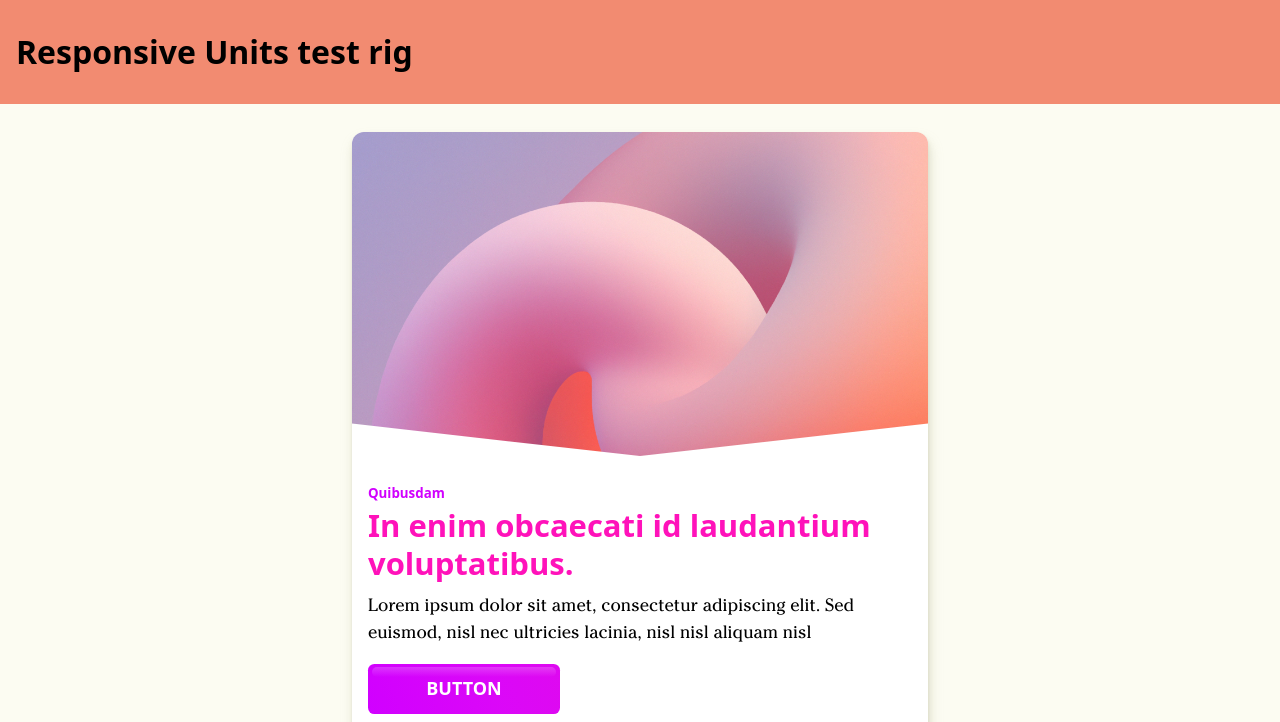
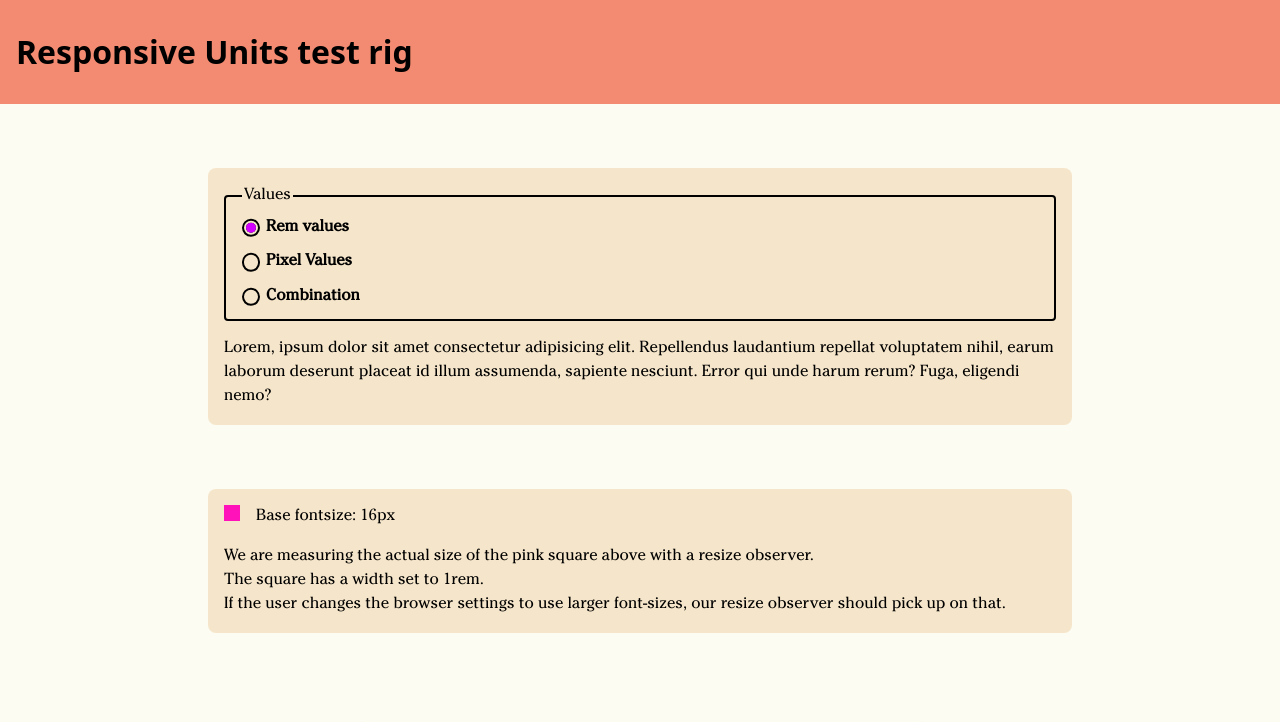
Before and after one commit to NicklasBryntesson/Static-a11y-text-sandbox, a website built with Vite: page index.html in a window 1280 px wide. Shown: the top 722 px of the page. Built offline with nearby package versions, Linux system fonts and the light colour scheme; files whose address does not match are found by name.

Commit message:
js & base in place

```diff
--- a/src/css/global/inputs.css
+++ b/src/css/global/inputs.css
@@ -57,3 +57,68 @@
     pointer-events: none;
   }
 }
+
+:root {
+  --form-control-color: var(--brand-deep-plum);
+}
+
+.form-control {
+  font-size: 1rem;
+  font-weight: bold;
+  line-height: 1.1;
+  display: grid;
+  grid-template-columns: 1em auto;
+  gap: 0.5em;
+}
+
+.form-control + .form-control {
+  margin-top: 1em;
+}
+
+.form-control:focus-within {
+  color: var(--form-control-color);
+}
+
+input[type="radio"] {
+  /* Add if not using autoprefixer */
+  -webkit-appearance: none;
+  /* Remove most all native input styles */
+  appearance: none;
+  /* For iOS < 15 */
+  background-color: var(--form-background);
+  /* Not removed via appearance */
+  margin: 0;
+
+  font: inherit;
+  color: currentColor;
+  width: 1.15em;
+  height: 1.15em;
+  border: 0.15em solid currentColor;
+  border-radius: 50%;
+  transform: translateY(-0.075em);
+
+  display: grid;
+  place-content: center;
+}
+
+input[type="radio"]::before {
+  content: "";
+  width: 0.65em;
+  height: 0.65em;
+  border-radius: 50%;
+  transform: scale(0);
+  transition: 120ms transform ease-in-out;
+  box-shadow: inset 1em 1em var(--form-control-color);
+  /* Windows High Contrast Mode */
+  background-color: CanvasText;
+}
+
+input[type="radio"]:checked::before {
+  transform: scale(1);
+}
+/*
+input[type="radio"]:focus {
+  outline: max(2px, 0.15em) solid currentColor;
+  outline-offset: max(2px, 0.15em);
+}
+ */
--- a/src/css/setup/variables.css
+++ b/src/css/setup/variables.css
@@ -4,7 +4,8 @@
   --brand-hot-pink: #ff12ba;
   --brand-sunset: #f9537b;
   --brand-pasoa: #f28b71;
-  --brand-sand: #f0cfa1;
+  --brand-sand: hsl(35, 72%, 79%);
+  --brand-sand-50: hsla(35, 72%, 79%, 0.5);
   --brand-limone: hsla(60, 62%, 88%, 1);
 
   --brand-color-white: #fff;
--- a/src/css/style.css
+++ b/src/css/style.css
@@ -13,7 +13,7 @@
 @import "partials/content/main.css";
 @import "partials/cards/card.css";
 
-.text {
+.wysiwyg-text {
   max-width: 56rem;
   margin-inline: auto;
   margin-block: 4rem;
@@ -22,4 +22,68 @@
     max-width: 54ch;
     margin-inline-end: auto;
   }
+
+  & ul,
+  & ol,
+  & dl {
+    margin-block: 1.25rem;
+  }
+
+  & p {
+    margin-block-end: 1.25rem;
+  }
 }
+
+.controls {
+  max-width: 56rem;
+  margin-inline: auto;
+  margin-block: 4rem;
+  padding-inline: 1rem;
+}
+
+.measure {
+  background-color: var(--brand-sand-50);
+  font-size: unset;
+  display: grid;
+  grid-template-columns: 1rem 1fr;
+  grid-template-areas:
+    "remBox remText"
+    "text text";
+  /*   border: 0.125rem solid var(--brand-hot-pink); */
+  border-radius: 0.5em;
+  padding: 1rem;
+  margin-block: 4rem;
+  gap: 1rem;
+
+  & #remBox {
+    grid-area: remBox;
+    display: inline;
+    width: 1rem;
+    height: 1rem;
+    background-color: var(--brand-hot-pink);
+  }
+
+  & #remText {
+    grid-area: remText;
+    display: inline;
+    font-size: 1rem;
+  }
+
+  & #remInfo {
+    grid-area: text;
+  }
+}
+
+.values {
+  background-color: var(--brand-sand-50);
+  border-radius: 0.5em;
+  padding: 1rem;
+
+  & fieldset {
+    border: 0.125em solid var(--brand-color-black);
+    border-radius: 0.25em;
+    margin-block-end: 1rem;
+    padding-block: 0.75rem;
+    padding-inline: 1rem;
+  }
+}
--- /dev/null
+++ b/src/html/components/measure.html
@@ -0,0 +1,10 @@
+<div class="measure">
+
+    <div id="remBox"></div>
+    <p id="remText">Base fontsize: <span id="remValue"></span></p>
+
+    <div id="remInfo">
+        <p>We are measuring the actual size of the pink square above with a resize observer.<br /> The square has a width set to 1rem.<br /> If the user changes the browser settings to use larger font-sizes, our resize observer should pick up on that.</p>
+    </div>
+
+</div>
--- /dev/null
+++ b/src/html/components/values.html
@@ -0,0 +1,25 @@
+
+<form class="values">
+    <fieldset id="responsiveValuesSwitch">
+        <legend>Values</legend>
+        <label class="form-control">
+          <input id="remValues" type="radio" name="radio" value="rem" checked />
+          Rem values
+        </label>
+
+        <label class="form-control">
+            <input id="pxValues" type="radio" name="radio" value="pixel"/>
+            Pixel Values
+          </label>
+
+          <label class="form-control">
+            <input id="combinationValues" type="radio" name="radio" value="combination" />
+            Combination
+          </label>
+    </fieldset>
+
+    <div id="responsiveValuesSlot" class="slot">
+      <p>Lorem, ipsum dolor sit amet consectetur adipisicing elit. Repellendus laudantium repellat voluptatem nihil, earum laborum deserunt placeat id illum assumenda, sapiente nesciunt. Error qui unde harum rerum? Fuga, eligendi nemo?</p>
+    </div>
+
+</form>
--- a/src/html/main.html
+++ b/src/html/main.html
@@ -1,5 +1,13 @@
 
 <main class="site-main">
+
+    <section class="controls">
+
+        {{> components/values }}
+
+        {{> components/measure }}
+
+    </section>
 
     <div class="content">
 
--- a/src/js/script.js
+++ b/src/js/script.js
@@ -1,2 +1,35 @@
 const documentBody = document.querySelector('body');
 console.log(documentBody);
+
+// Track the browser fontsize
+const remBox = document.getElementById('remBox');
+const remText = document.getElementById('remValue');
+
+const ro = new ResizeObserver(entries => {
+
+  entries.forEach(entry => {
+
+    const fontSize = parseFloat(window.getComputedStyle(entry.target).fontSize);
+
+    remBox.parentElement.style.fontSize = fontSize + 'px';
+
+    const remWidth = window.getComputedStyle(remBox).width;
+    remValue.innerHTML = remWidth;
+  });
+});
+
+ro.observe(remBox.parentElement);
+
+
+
+// Switch between responsive values
+const responsiveValuesSwitch = document.getElementById('responsiveValuesSwitch');
+
+if (responsiveValuesSwitch) {
+
+  responsiveValuesSwitch.addEventListener('change', function(event) {
+    const newMeasure = event.target.value;
+    document.documentElement.setAttribute('data-measure', newMeasure);
+  });
+
+}
```
Also changed, not shown: src/css/partials/content/overlay.css (deleted, +0 -19 lines), src/html/wysiwyg/text-px.html (+1 -1 lines).
